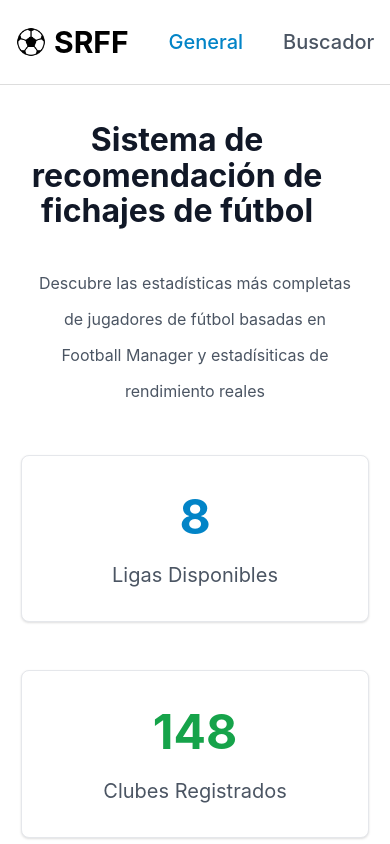
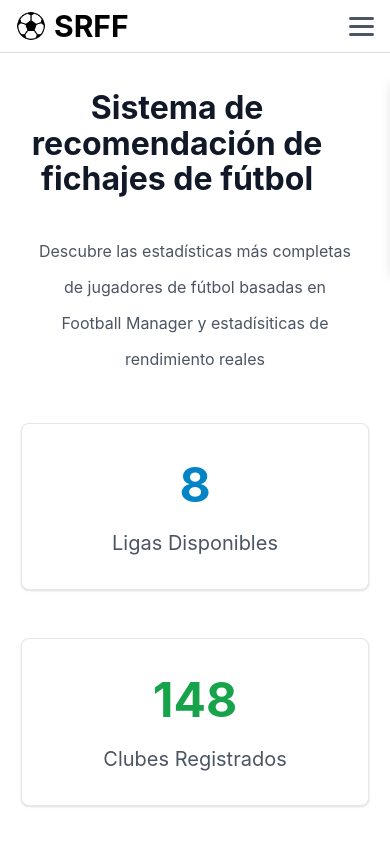
Before and after one commit to Final-master-s-project-Thesis/Frontend, an Angular app: page /general in a window 390 px wide. Shown: the top 844 px of the page. Built offline with nearby package versions, Linux system fonts and the light colour scheme; no server answers.

Commit message:
header responisve

```diff
--- a/src/app/shared/header/header.css
+++ b/src/app/shared/header/header.css
@@ -12,6 +12,7 @@
   justify-content: space-between;
   padding: 0.5rem 1rem;
   background: #fff;
+}
 
 .logo {
   display: flex;
@@ -19,19 +20,60 @@
   gap: 0.5rem;
 }
 
+/* menú desktop */
 .menu {
   align-items: center;
   list-style: none;
   display: flex;
   gap: 2.5rem;
+}
 
-    a {
+.menu a {
   text-decoration: none;
   color: var(--color-gray);
 }
 
-    a.active {
+.menu a.active {
   color: var(--color-blue);
 }
+
+/* 🔽 RESPONSIVE 🔽 */
+.hamburger {
+  display: none; /* se activa solo en móvil */
+  flex-direction: column;
+  cursor: pointer;
+  gap: 5px;
+}
+
+.hamburger span {
+  width: 25px;
+  height: 3px;
+  background: var(--color-gray);
+  border-radius: 5px;
+}
+
+/* móvil */
+@media (max-width: 768px) {
+  .menu {
+    position: absolute;
+    top: 60px;
+    right: 0;
+    background: #fff;
+    flex-direction: column;
+    align-items: flex-start;
+    padding: 1rem;
+    gap: 1rem;
+    width: 200px;
+    box-shadow: 0 4px 10px rgba(0, 0, 0, 0.1);
+    transform: translateX(100%);
+    transition: transform 0.3s ease-in-out;
+  }
+
+  .menu.open {
+    transform: translateX(0); /* se despliega */
+  }
+
+  .hamburger {
+    display: flex; /* aparece en móvil */
   }
 }
--- a/src/app/shared/header/header.html
+++ b/src/app/shared/header/header.html
@@ -1,23 +1,23 @@
 <div class="header">
   <nav class="navbar">
-    <div class="logo">
+    <div class="logo" routerLink="/general">
       <img src="logo.png" alt="logo" width="30" />
       <span class="text-lg-bold">SRFF</span>
     </div>
 
-    <ul class="menu text-base-medium">
-      <li>
-        <a routerLink="/general" routerLinkActive="active">General</a>
-      </li>
-      <li>
-        <a routerLink="/search" routerLinkActive="active">Buscador</a>
-      </li>
-      <li>
-        <a routerLink="/compare" routerLinkActive="active">Comparar</a>
-      </li>
-      <li>
-        <a routerLink="/similar" routerLinkActive="active">Similares</a>
-      </li>
+    <!-- Botón hamburguesa -->
+    <div class="hamburger" (click)="toggleMenu()">
+      <span></span>
+      <span></span>
+      <span></span>
+    </div>
+
+    <!-- Menú -->
+    <ul class="menu text-base-medium" [class.open]="isMenuOpen">
+      <li><a routerLink="/general" routerLinkActive="active">General</a></li>
+      <li><a routerLink="/search" routerLinkActive="active">Buscador</a></li>
+      <li><a routerLink="/compare" routerLinkActive="active">Comparar</a></li>
+      <li><a routerLink="/similar" routerLinkActive="active">Similares</a></li>
     </ul>
   </nav>
 </div>
--- a/src/app/shared/header/header.ts
+++ b/src/app/shared/header/header.ts
@@ -8,4 +8,10 @@ import { RouterModule } from '@angular/router';
   styleUrls: ['./header.css'],
   standalone: true,
 })
-export class Header {}
+export class Header {
+  isMenuOpen = false; // 🔹 define la propiedad
+
+  toggleMenu() {
+    this.isMenuOpen = !this.isMenuOpen;
+  }
+}
```
Lines whose indentation alone changed are shown as unchanged.
